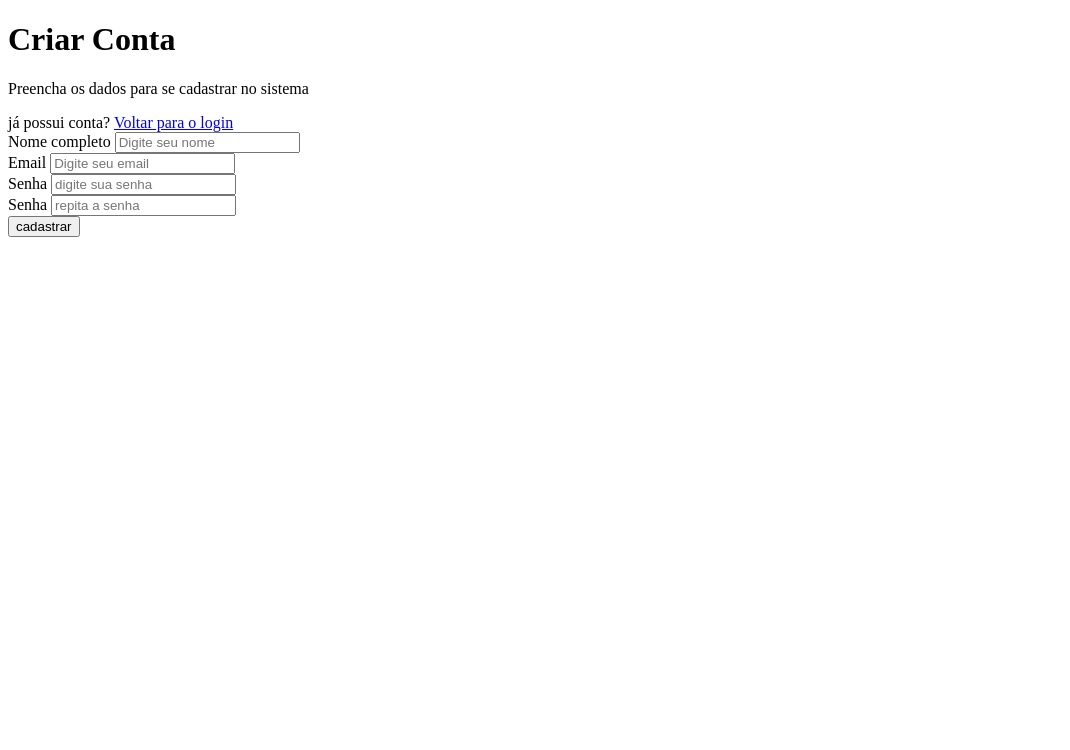
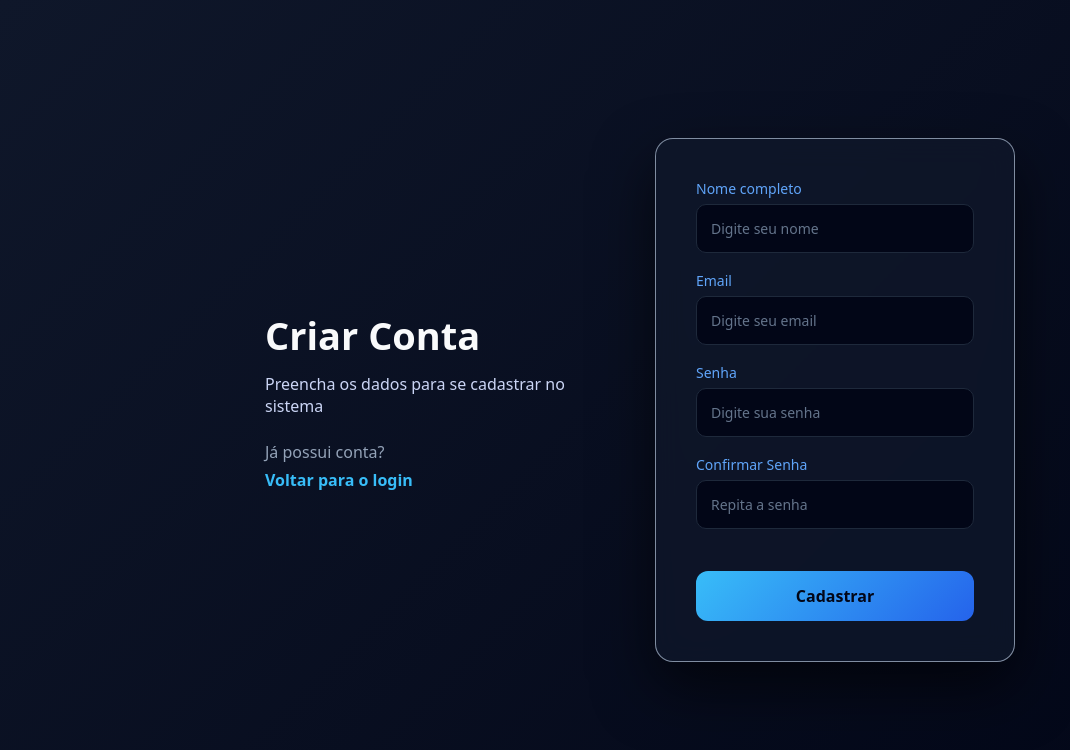
Before and after one commit to danielafreitasr125-gif/Projeto_Login_System, a website: page frontend/register.html in a window 1280 px wide. Shown: the whole page, without its empty margins (0-1070 px from the left). Drawn offline with Linux system fonts and the light colour scheme; a web font is replaced by a local one.

Commit message:
criando login js

```diff
--- /dev/null
+++ b/frontend/css/styleDark.css
@@ -0,0 +1,100 @@
+*{
+    margin: 0;
+    padding: 0;
+    box-sizing: border-box;
+    font-family: "Vampiro One", system-ui;
+}
+
+body{
+    height:100vh;
+    margin: 0;
+    background: linear-gradient(135deg, #0f2027,#203a43,#2c5364);
+    display: flex;
+    justify-content: center;
+    align-items: center;
+    color: #ffff;
+}
+
+.login-container{
+    background: rgba(20,20,20,0.95);
+    width: 100%;
+    max-width: 400px;
+    padding: 40px;
+    border-radius: 12px;
+    box-shadow: 0 20px 40px rgba(0,0,0,0.7);
+    text-align: center;
+}
+
+.login-container h1{
+    font-size: 28px;
+    margin-bottom: 8px;
+    color:#ffff;
+}
+
+.login-container p{
+    font-size: 14px;
+    margin-bottom: 25px;
+    color:#bbbb;
+}
+
+.input-group{
+    text-align: left;
+    margin-bottom: 18px;
+}
+
+.input-group label{
+    display: block;
+    font-size: 14px;
+    margin-bottom: 6px;
+    color: #cccc;
+}
+
+.input-group input{
+    width: 100%;
+    padding: 14px;
+    border-radius: 8px;
+    border: none;
+    background: #1e1e1e;
+    color: #ffff;
+    font-size: 15px;
+}
+
+.input-group input ::placeholder{
+    color: #8888;
+}
+
+button{
+    width: 100%;
+    padding: 14px;
+    margin-top: 10px;
+    border: none;
+    border-radius: 8px;
+    background: linear-gradient(135deg, #00c6ff, #0072ff);
+    color: #ffffff;
+    font-size: 16px;
+    font-weight: bold;
+    cursor: pointer;
+    transition: transform 0.2s, box-shadow 0.2s;
+}
+
+button:hover{
+    transform: translateY(-2px);
+    box-shadow: 0 10px 25px rgba(0, 114, 255,0.5);
+}
+
+.footer{
+    margin-top: 20px;
+    font-size: 14px;
+    color: #aaaa;
+}
+
+.footer a{
+    margin-left: 5px;
+    color:#006cff;
+    text-decoration: none;
+    transition: color 0.3s;
+}
+
+.footer a:hover{
+    color: #66d9ff;
+}
--- /dev/null
+++ b/frontend/css/style_register.css
@@ -0,0 +1,115 @@
+*{
+    margin: 0;
+    padding: 0;
+    box-sizing: border-box;
+    font-family: "Vampiro One", system-ui;
+}
+
+body{
+    height:100vh;
+    margin: 0;
+    background: linear-gradient(135deg, #0f172a,#020617);
+    display: flex;
+    justify-content: center;
+    align-items: center;
+    color: #ffff;
+}
+
+.register-wrapper{
+    display: flex;
+    gap: 70px;
+    align-items: center;
+}
+
+.register_info{
+    max-width: 320px;
+}
+
+.register_info h1{
+    font-size: 38px;
+    margin-bottom: 12px;
+    color: #f9fafb;
+}
+
+.register_info p{
+    font-size: 16px;
+    color: #cbd5f5;
+    margin-bottom: 24px;
+}
+
+.register_info span{
+    display: block;
+    margin-bottom: 6px;
+    color: #94a3b8;
+}
+
+.register_info a{
+    color: #38bdf8;
+    text-decoration: none;
+    font-weight: 600;
+}
+
+.register_info a:hover{
+    text-decoration: underline;
+}
+
+.register-card{
+    background: rgba(15,23,42,0.85);
+    backdrop-filter: blur(14px);
+    padding: 40px;
+    border-radius: 18px;
+    width: 360px;
+    box-shadow: 0 25px 60px rgba(0,0,0,0.6);
+    border: 1px solid rgba(148,163,184,0.85);
+}
+
+.input-group{
+    display: flex;
+    flex-direction: column;
+    margin-bottom: 18px;
+}
+
+.input-group label{
+    font-size: 14px;
+    margin-bottom: 6px;
+    color: #60a5fa;
+}
+
+.input-group input{
+    padding: 14px;
+    border-radius: 10px;
+    border:1px solid #1e293b;
+    background-color: #020617;
+    color: #f1f5f9;
+    font-size: 14px;
+    outline: none;
+    transition: border 0.3s, box-shadow 0.3s;
+}
+
+.input-group input::placeholder{
+    color: #64748b;
+}
+
+.input-group input:focus{
+    border-color: #38bdf8;
+    box-shadow: 0 0 0 2px rgba(56,189,248,0.3);
+}
+
+button{
+    margin-top: 24px;
+    width: 100%;
+    padding: 14px;
+    border: none;
+    border-radius: 12px;
+    background: linear-gradient(135deg, #38bdf8, #2563eb);
+    color: #020617;
+    font-weight: 700;
+    font-size: 16px;
+    cursor: pointer;
+    transition: transform 0.2s, box-shadow 0.2s;
+}
+
+button:hover{
+    transform: translate(-2px);
+    box-shadow:0 12px 25px rgba(37,99,235,0.5);
+}
--- a/frontend/register.html
+++ b/frontend/register.html
@@ -1,10 +1,13 @@
 <!DOCTYPE html>
-<html lang="pt-br">
+<html lang="pt-BR">
 <head>
     <meta charset="UTF-8">
     <meta name="viewport" content="width=device-width, initial-scale=1.0">
-    <title>criar conta</title>
+    <title>Criar Conta</title>
+    <link rel="stylesheet" href="./css/style_register.css">
+     <link href="https://fonts.googleapis.com/css2?family=Vampiro+One&display=swap" rel="stylesheet">
 </head>
+
 <body>
     <!-- lado esquerdo -->
     <main class="register-wrapper">
@@ -12,42 +15,37 @@
             <h1>Criar Conta</h1>
             <p>Preencha os dados para se cadastrar no sistema</p>
 
-            <span>já possui conta?</span>
+            <span>Já possui conta?</span>
             <a href="./index.html">Voltar para o login</a>
-
         </header>
-
         <section class="register-card">
-
             <form id="registerForm">
-
                 <div class="input-group">
                     <label>Nome completo</label>
                     <input type="text" placeholder="Digite seu nome">
                 </div>
 
                 <div class="input-group">
-
-                <label>Email</label>
-                <input  type="email" placeholder="Digite seu email">
+                    <label for="email">Email</label>
+                    <input id="email" type="email" placeholder="Digite seu email">
                 </div>
 
                 <div class="input-group">
-                <label >Senha</label>
-                <input type="password" placeholder="digite sua senha">
+                    <label>Senha</label>
+                    <input type="password" placeholder="Digite sua senha">
                 </div>
 
                 <div class="input-group">
-                <label >Senha</label>
-                <input type="password" placeholder="repita a senha">
+                    <label>Confirmar Senha</label>
+                    <input type="password" placeholder="Repita a senha">
                 </div>
 
+
+                    <button type="submit">Cadastrar</button>
+
+
             </form>
-
-            <button type="submit">cadastrar</button>
-
-        </select>
-
+        </section>
     </main>
 </body>
 </html>
--- a/server.js
+++ b/server.js
@@ -11,5 +11,5 @@ app.get('/',(req,res) => {
 });
 
 app.listen(PORT, () =>{
-    console.log(`servidor rodando em  https://localhost:${PORT}`)
+    console.log(`servidor rodando em  http://localhost:${PORT}`)
 })
```
Also changed, not shown: backend/database/users.json (added, +8 -0 lines), backend/routes/auth.js (added, +90 -0 lines), backend/server.js (added, +26 -0 lines), frontend/index.html (+19 -15 lines), frontend/js/login.js (added, +24 -0 lines), package.json (+15 -2 lines), frontend/css/style.css (deleted), frontend/js/script.js (deleted), 1 other file. Lines whose indentation alone changed are shown as unchanged.
